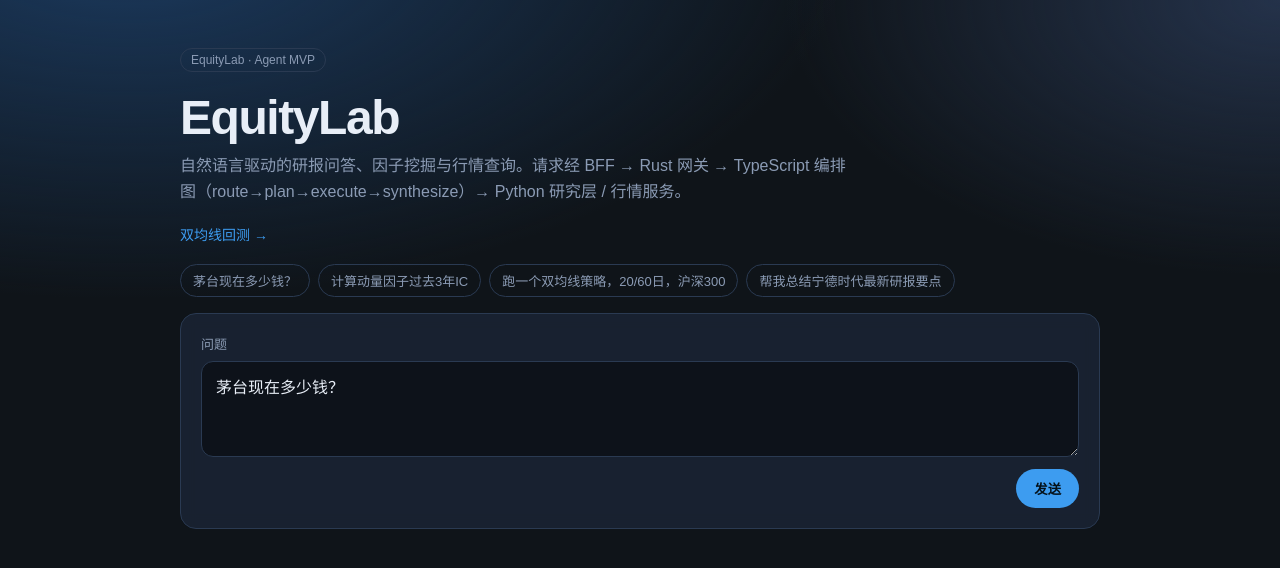
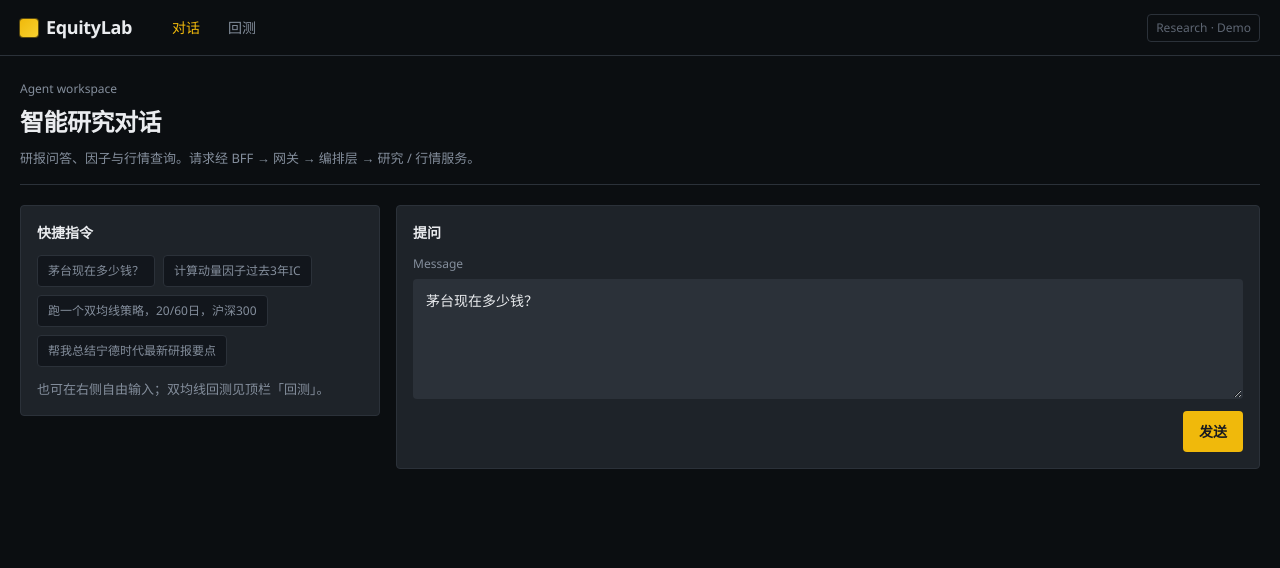
Before and after one commit to chenjie-dev/equitylab, a Next.js app in the folder apps/frontend/: page / in a window 1280 px wide. Shown: the top 568 px of the page. Built offline with nearby package versions, Linux system fonts and the light colour scheme.

Commit message:
style: 前端改用币安风格交易台 UI
Co-authored-by: Cursor <cursoragent@cursor.com>

```diff
--- /dev/null
+++ b/apps/frontend/app/components/SiteHeader.tsx
@@ -0,0 +1,42 @@
+"use client";
+
+import Link from "next/link";
+import { usePathname } from "next/navigation";
+
+const NAV = [
+  { href: "/", label: "对话" },
+  { href: "/backtest", label: "回测" },
+];
+
+export function SiteHeader() {
+  const pathname = usePathname();
+
+  return (
+    <header className="site-header">
+      <div className="site-header-inner">
+        <Link href="/" className="brand">
+          <span className="brand-mark" aria-hidden />
+          <span className="brand-name">EquityLab</span>
+        </Link>
+        <nav className="site-nav" aria-label="主导航">
+          {NAV.map((item) => {
+            const active =
+              item.href === "/"
+                ? pathname === "/"
+                : pathname.startsWith(item.href);
+            return (
+              <Link
+                key={item.href}
+                href={item.href}
+                className={active ? "nav-item active" : "nav-item"}
+              >
+                {item.label}
+              </Link>
+            );
+          })}
+        </nav>
+        <span className="header-tag">Research · Demo</span>
+      </div>
+    </header>
+  );
+}
--- a/apps/frontend/app/globals.css
+++ b/apps/frontend/app/globals.css
@@ -1,15 +1,27 @@
+/* EquityLab UI — Binance-inspired trading terminal tokens */
 :root {
-  /* shadcn 语义色映射（深色工作台；避免 raw blue-500） */
-  --background: #0f1419;
-  --foreground: #e8eef7;
-  --card: #1a2332;
-  --muted: #8b9bb4;
-  --muted-foreground: #8b9bb4;
-  --primary: #3d9cf0;
-  --primary-foreground: #041018;
-  --border: #2a3a52;
-  --destructive: #e57373;
-  --radius: 12px;
+  --bn-bg: #0b0e11;
+  --bn-bg-elevated: #12161c;
+  --bn-card: #1e2329;
+  --bn-card-hover: #2b3139;
+  --bn-border: #2b3139;
+  --bn-border-strong: #474d57;
+  --bn-text: #eaecef;
+  --bn-text-secondary: #848e9c;
+  --bn-text-tertiary: #5e6673;
+  --bn-yellow: #f0b90b;
+  --bn-yellow-hover: #fcd535;
+  --bn-yellow-dim: rgba(240, 185, 11, 0.12);
+  --bn-green: #0ecb81;
+  --bn-green-dim: rgba(14, 203, 129, 0.12);
+  --bn-red: #f6465d;
+  --bn-red-dim: rgba(246, 70, 93, 0.12);
+  --bn-input: #2b3139;
+  --bn-radius: 4px;
+  --bn-header-h: 56px;
+  --font-sans: "Binance Plex", "IBM Plex Sans", "Segoe UI", "PingFang SC",
+    "Microsoft YaHei", sans-serif;
+  --font-mono: "IBM Plex Mono", "SF Mono", ui-monospace, monospace;
 }
 
 * {
@@ -21,105 +33,280 @@ body {
   margin: 0;
   padding: 0;
   min-height: 100%;
-  background:
-    radial-gradient(1200px 600px at 10% -10%, #1b3a5f 0%, transparent 60%),
-    radial-gradient(900px 500px at 100% 0%, #24324a 0%, transparent 55%),
-    var(--background);
-  color: var(--foreground);
-  font-family: "IBM Plex Sans", "Source Han Sans SC", "Noto Sans SC", sans-serif;
+  background: var(--bn-bg);
+  color: var(--bn-text);
+  font-family: var(--font-sans);
+  font-size: 14px;
+  line-height: 1.5;
+  -webkit-font-smoothing: antialiased;
 }
 
-main {
-  max-width: 960px;
-  margin: 0 auto;
-  padding: 48px 20px 80px;
+a {
+  color: var(--bn-yellow);
+  text-decoration: none;
 }
 
-h1 {
-  font-size: clamp(2rem, 4vw, 3rem);
-  letter-spacing: -0.03em;
-  margin: 0 0 8px;
+a:hover {
+  color: var(--bn-yellow-hover);
 }
 
-.lead {
-  color: var(--muted-foreground);
-  margin: 0 0 20px;
-  max-width: 42rem;
-  line-height: 1.6;
+/* —— Top bar —— */
+.site-header {
+  position: sticky;
+  top: 0;
+  z-index: 40;
+  height: var(--bn-header-h);
+  background: var(--bn-bg);
+  border-bottom: 1px solid var(--bn-border);
+}
+
+.site-header-inner {
+  max-width: 1280px;
+  height: 100%;
+  margin: 0 auto;
+  padding: 0 20px;
+  display: flex;
+  align-items: center;
+  gap: 28px;
+}
+
+.brand {
+  display: inline-flex;
+  align-items: center;
+  gap: 8px;
+  color: var(--bn-text);
+  text-decoration: none;
+}
+
+.brand:hover {
+  color: var(--bn-text);
+}
+
+.brand-mark {
+  width: 18px;
+  height: 18px;
+  border-radius: 3px;
+  background: linear-gradient(135deg, var(--bn-yellow) 0%, #f8d12f 100%);
+  box-shadow: 0 0 0 1px rgba(240, 185, 11, 0.35);
+}
+
+.brand-name {
+  font-weight: 700;
+  font-size: 18px;
+  letter-spacing: -0.02em;
+}
+
+.site-nav {
+  display: flex;
+  align-items: center;
+  gap: 4px;
+  flex: 1;
+}
+
+.nav-item {
+  padding: 8px 12px;
+  border-radius: var(--bn-radius);
+  color: var(--bn-text-secondary);
+  font-weight: 500;
+  font-size: 14px;
+  text-decoration: none;
+  transition: color 0.12s ease, background 0.12s ease;
+}
+
+.nav-item:hover {
+  color: var(--bn-text);
+  background: var(--bn-card);
+}
+
+.nav-item.active {
+  color: var(--bn-yellow);
+}
+
+.header-tag {
+  margin-left: auto;
+  font-size: 12px;
+  color: var(--bn-text-tertiary);
+  border: 1px solid var(--bn-border);
+  border-radius: var(--bn-radius);
+  padding: 4px 8px;
+}
+
+/* —— Page shell —— */
+.page {
+  max-width: 1280px;
+  margin: 0 auto;
+  padding: 24px 20px 64px;
+}
+
+.page-head {
+  display: flex;
+  flex-wrap: wrap;
+  align-items: flex-end;
+  justify-content: space-between;
+  gap: 12px;
+  margin-bottom: 20px;
+  padding-bottom: 16px;
+  border-bottom: 1px solid var(--bn-border);
+}
+
+.page-kicker {
+  margin: 0 0 6px;
+  font-size: 12px;
+  color: var(--bn-text-secondary);
+}
+
+.page-title {
+  margin: 0;
+  font-size: 24px;
+  font-weight: 600;
+  letter-spacing: -0.02em;
+  color: var(--bn-text);
+}
+
+.page-desc {
+  margin: 8px 0 0;
+  max-width: 40rem;
+  color: var(--bn-text-secondary);
+  font-size: 13px;
+  line-height: 1.55;
+}
+
+.layout-split {
+  display: grid;
+  grid-template-columns: minmax(280px, 360px) 1fr;
+  gap: 16px;
+  align-items: start;
+}
+
+@media (max-width: 900px) {
+  .layout-split {
+    grid-template-columns: 1fr;
+  }
+
+  .header-tag {
+    display: none;
+  }
+}
+
+/* —— Surfaces —— */
+.panel {
+  background: var(--bn-card);
+  border: 1px solid var(--bn-border);
+  border-radius: var(--bn-radius);
+  padding: 16px;
+}
+
+.panel-title {
+  margin: 0 0 12px;
+  font-size: 14px;
+  font-weight: 600;
+  color: var(--bn-text);
 }
 
 .suggestions {
   display: flex;
   flex-wrap: wrap;
   gap: 8px;
-  margin-bottom: 16px;
+  margin-bottom: 12px;
 }
 
 .chip {
-  border: 1px solid var(--border);
-  background: transparent;
-  color: var(--muted-foreground);
-  border-radius: 999px;
-  padding: 6px 12px;
+  border: 1px solid var(--bn-border);
+  background: var(--bn-bg-elevated);
+  color: var(--bn-text-secondary);
+  border-radius: var(--bn-radius);
+  padding: 6px 10px;
   font: inherit;
-  font-size: 13px;
+  font-size: 12px;
   cursor: pointer;
+  transition: border-color 0.12s, color 0.12s, background 0.12s;
 }
 
 .chip:hover {
-  border-color: var(--primary);
-  color: var(--foreground);
-}
-
-.panel {
-  background: color-mix(in srgb, var(--card) 92%, transparent);
-  border: 1px solid var(--border);
-  border-radius: calc(var(--radius) + 4px);
-  padding: 20px;
-  backdrop-filter: blur(8px);
+  border-color: var(--bn-yellow);
+  color: var(--bn-yellow);
+  background: var(--bn-yellow-dim);
 }
 
 .field {
   display: flex;
   flex-direction: column;
-  gap: 8px;
+  gap: 6px;
 }
 
 .field-label {
-  font-size: 13px;
-  color: var(--muted-foreground);
+  font-size: 12px;
+  color: var(--bn-text-secondary);
 }
 
 .row {
   display: flex;
   gap: 10px;
+  align-items: center;
+}
+
+.form-grid {
+  display: grid;
+  grid-template-columns: 1fr 1fr;
+  gap: 12px;
+}
+
+textarea,
+input {
+  width: 100%;
+  border-radius: var(--bn-radius);
+  border: 1px solid transparent;
+  background: var(--bn-input);
+  color: var(--bn-text);
+  padding: 10px 12px;
+  font: inherit;
+  outline: none;
+  transition: border-color 0.12s, background 0.12s;
 }
 
 textarea {
-  width: 100%;
-  min-height: 96px;
+  min-height: 120px;
   resize: vertical;
-  border-radius: var(--radius);
-  border: 1px solid var(--border);
-  background: #0d121a;
-  color: var(--foreground);
-  padding: 12px 14px;
-  font: inherit;
 }
 
-button[type="submit"] {
-  border: 0;
-  border-radius: 999px;
-  padding: 10px 18px;
-  background: var(--primary);
-  color: var(--primary-foreground);
-  font-weight: 600;
-  cursor: pointer;
+textarea:hover,
+input:hover {
+  background: #333b47;
 }
 
-button[type="submit"]:disabled {
-  opacity: 0.6;
+textarea:focus,
+input:focus {
+  border-color: var(--bn-yellow);
+  background: var(--bn-input);
+}
+
+button[type="submit"],
+.btn-primary {
+  border: 0;
+  border-radius: var(--bn-radius);
+  padding: 10px 16px;
+  background: var(--bn-yellow);
+  color: #181a20;
+  font: inherit;
+  font-weight: 600;
+  font-size: 14px;
+  cursor: pointer;
+  transition: background 0.12s;
+}
+
+button[type="submit"]:hover:not(:disabled),
+.btn-primary:hover:not(:disabled) {
+  background: var(--bn-yellow-hover);
+}
+
+button[type="submit"]:disabled,
+.btn-primary:disabled {
+  opacity: 0.45;
   cursor: not-allowed;
+}
+
+.btn-block {
+  width: 100%;
 }
 
 .result {
@@ -133,109 +320,154 @@ button[type="submit"]:disabled {
   display: flex;
   flex-direction: column;
   gap: 4px;
-  font-size: 13px;
-  color: var(--muted-foreground);
+  font-size: 12px;
+  color: var(--bn-text-secondary);
+}
+
+.agent-pill {
+  display: inline-flex;
+  align-items: center;
+  width: fit-content;
+  gap: 6px;
+  padding: 2px 8px;
+  border-radius: var(--bn-radius);
+  background: var(--bn-yellow-dim);
+  color: var(--bn-yellow);
+  font-size: 12px;
+  font-weight: 600;
 }
 
 .trace {
-  opacity: 0.85;
+  opacity: 0.9;
   word-break: break-all;
+  font-family: var(--font-mono);
+  font-size: 11px;
 }
 
 pre {
   white-space: pre-wrap;
   word-break: break-word;
-  background: #0d121a;
-  border-radius: var(--radius);
-  border: 1px solid var(--border);
-  padding: 14px;
-  color: var(--muted-foreground);
+  background: var(--bn-bg-elevated);
+  border-radius: var(--bn-radius);
+  border: 1px solid var(--bn-border);
+  padding: 12px 14px;
+  color: var(--bn-text-secondary);
   margin: 0;
+  font-family: var(--font-mono);
+  font-size: 12px;
+  line-height: 1.55;
 }
 
 pre.error {
-  color: var(--destructive);
-  margin-top: 16px;
+  color: var(--bn-red);
+  background: var(--bn-red-dim);
+  border-color: rgba(246, 70, 93, 0.35);
+  margin-top: 12px;
 }
 
-.badge {
-  display: inline-block;
-  font-size: 12px;
-  color: var(--muted-foreground);
-  border: 1px solid var(--border);
-  border-radius: 999px;
-  padding: 4px 10px;
-  margin-bottom: 18px;
+code {
+  font-family: var(--font-mono);
+  font-size: 0.92em;
+  color: var(--bn-yellow);
 }
 
-.nav-links {
-  margin: 0 0 20px;
+/* —— Metrics ticker —— */
+.metrics {
+  display: grid;
+  grid-template-columns: repeat(4, minmax(0, 1fr));
+  gap: 1px;
+  margin-bottom: 12px;
+  background: var(--bn-border);
+  border: 1px solid var(--bn-border);
+  border-radius: var(--bn-radius);
+  overflow: hidden;
 }
 
-.nav-links a {
-  color: var(--primary);
-  text-decoration: none;
-  font-size: 14px;
+@media (max-width: 700px) {
+  .metrics {
+    grid-template-columns: 1fr 1fr;
+  }
+
+  .form-grid {
+    grid-template-columns: 1fr;
+  }
 }
 
-.nav-links a:hover {
-  text-decoration: underline;
+.metric-cell {
+  background: var(--bn-bg-elevated);
+  padding: 12px 14px;
 }
 
-.form-grid {
-  display: grid;
-  grid-template-columns: repeat(auto-fit, minmax(140px, 1fr));
-  gap: 12px;
+.metric-cell .field-label {
+  display: block;
+  margin-bottom: 4px;
 }
 
-input {
-  width: 100%;
-  border-radius: var(--radius);
-  border: 1px solid var(--border);
-  background: #0d121a;
-  color: var(--foreground);
-  padding: 10px 12px;
-  font: inherit;
+.metric-value {
+  display: block;
+  font-family: var(--font-mono);
+  font-size: 18px;
+  font-weight: 600;
+  font-variant-numeric: tabular-nums;
+  color: var(--bn-text);
 }
 
-.metrics {
-  display: grid;
-  grid-template-columns: repeat(auto-fit, minmax(120px, 1fr));
-  gap: 12px;
-  margin-bottom: 12px;
+.metric-value.up {
+  color: var(--bn-green);
 }
 
-.metrics strong {
-  display: block;
-  font-size: 1.25rem;
-  margin-top: 4px;
+.metric-value.down {
+  color: var(--bn-red);
 }
 
+.metric-value.neutral {
+  color: var(--bn-text);
+}
+
+/* —— Chart —— */
 .equity-chart {
   width: 100%;
   height: auto;
   display: block;
-  background: #0d121a;
-  border-radius: var(--radius);
-  border: 1px solid var(--border);
+  background: var(--bn-bg);
+  border-radius: var(--bn-radius);
+  border: 1px solid var(--bn-border);
 }
 
 .chart-line {
-  stroke: var(--primary);
+  stroke: var(--bn-yellow);
   stroke-width: 2;
 }
 
+.chart-fill {
+  fill: url(#equityFill);
+}
+
 .chart-grid {
-  stroke: var(--border);
-  stroke-dasharray: 4 4;
+  stroke: var(--bn-border);
+  stroke-dasharray: 3 5;
 }
 
 .chart-label {
-  fill: var(--muted-foreground);
+  fill: var(--bn-text-tertiary);
   font-size: 11px;
+  font-family: var(--font-mono);
 }
 
-code {
-  font-size: 0.9em;
-  color: var(--primary);
+.chart-empty {
+  margin: 0;
+  padding: 48px 16px;
+  text-align: center;
+  color: var(--bn-text-secondary);
+  font-size: 13px;
+  background: var(--bn-bg);
+  border: 1px dashed var(--bn-border);
+  border-radius: var(--bn-radius);
 }
+
+.assumptions {
+  margin-top: 10px;
+  font-size: 11px;
+  color: var(--bn-text-tertiary);
+  line-height: 1.5;
+}
--- a/apps/frontend/app/layout.tsx
+++ b/apps/frontend/app/layout.tsx
@@ -1,8 +1,8 @@
 /**
- * 根布局：全局 metadata 与基础 HTML 壳。
- * 样式见 globals.css；页面内容由各 route 注入 children。
+ * 根布局：币安风格顶栏 + 全局 token。
  */
 import type { Metadata } from "next";
+import { SiteHeader } from "./components/SiteHeader";
 import "./globals.css";
 
 export const metadata: Metadata = {
@@ -13,7 +13,10 @@ export const metadata: Metadata = {
 export default function RootLayout({ children }: { children: React.ReactNode }) {
   return (
     <html lang="zh-CN">
-      <body>{children}</body>
+      <body>
+        <SiteHeader />
+        {children}
+      </body>
     </html>
   );
 }
--- a/apps/frontend/app/page.tsx
+++ b/apps/frontend/app/page.tsx
@@ -1,8 +1,8 @@
 "use client";
 
 /**
- * EquityLab 对话壳。
- * 经同源 `/api/chat` BFF 转发网关；UI 使用语义化 token（对齐 shadcn 色彩语义，未强制引入 Tailwind）。
+ * EquityLab 对话壳 — 币安风格交易台布局。
+ * 经同源 `/api/chat` BFF 转发网关。
  */
 
 import { FormEvent, useState } from "react";
@@ -51,17 +51,20 @@ export default function HomePage() {
   }
 
   return (
-    <main>
-      <span className="badge">EquityLab · Agent MVP</span>
-      <h1>EquityLab</h1>
-      <p className="lead">
-        自然语言驱动的研报问答、因子挖掘与行情查询。请求经 BFF → Rust 网关 → TypeScript
-        编排图（route→plan→execute→synthesize）→ Python 研究层 / 行情服务。
+    <div className="page">
+      <header className="page-head">
+        <div>
+          <p className="page-kicker">Agent workspace</p>
+          <h1 className="page-title">智能研究对话</h1>
+          <p className="page-desc">
+            研报问答、因子与行情查询。请求经 BFF → 网关 → 编排层 → 研究 / 行情服务。
           </p>
-      <p className="nav-links">
-        <a href="/backtest">双均线回测 →</a>
-      </p>
+        </div>
+      </header>
 
+      <div className="layout-split">
+        <aside className="panel">
+          <h2 className="panel-title">快捷指令</h2>
           <div className="suggestions" role="list">
             {SUGGESTIONS.map((s) => (
               <button
@@ -74,10 +77,15 @@ export default function HomePage() {
               </button>
             ))}
           </div>
+          <p className="page-desc" style={{ marginTop: 8 }}>
+            也可在右侧自由输入；双均线回测见顶栏「回测」。
+          </p>
+        </aside>
 
         <form className="panel" onSubmit={onSubmit}>
+          <h2 className="panel-title">提问</h2>
           <label className="field">
-          <span className="field-label">问题</span>
+            <span className="field-label">Message</span>
             <textarea
               value={message}
               onChange={(e) => setMessage(e.target.value)}
@@ -86,22 +94,21 @@ export default function HomePage() {
           </label>
           <div className="row" style={{ marginTop: 12, justifyContent: "flex-end" }}>
             <button type="submit" disabled={loading || !message.trim()}>
-            {loading ? "思考中…" : "发送"}
+              {loading ? "执行中…" : "发送"}
             </button>
           </div>
           {error ? <pre className="error">{error}</pre> : null}
           {result ? (
             <div className="result">
-            <div className="meta">
-              <span>agent: {result.agent}</span>
+              <span className="agent-pill">agent · {result.agent}</span>
               {result.trace?.length ? (
-                <span className="trace">{result.trace.join(" · ")}</span>
+                <span className="trace">{result.trace.join(" → ")}</span>
               ) : null}
-            </div>
               <pre>{result.answer}</pre>
             </div>
           ) : null}
         </form>
-    </main>
+      </div>
+    </div>
   );
 }
```
Also changed, not shown: apps/frontend/app/backtest/page.tsx (+83 -57 lines). Lines whose indentation alone changed are shown as unchanged.
